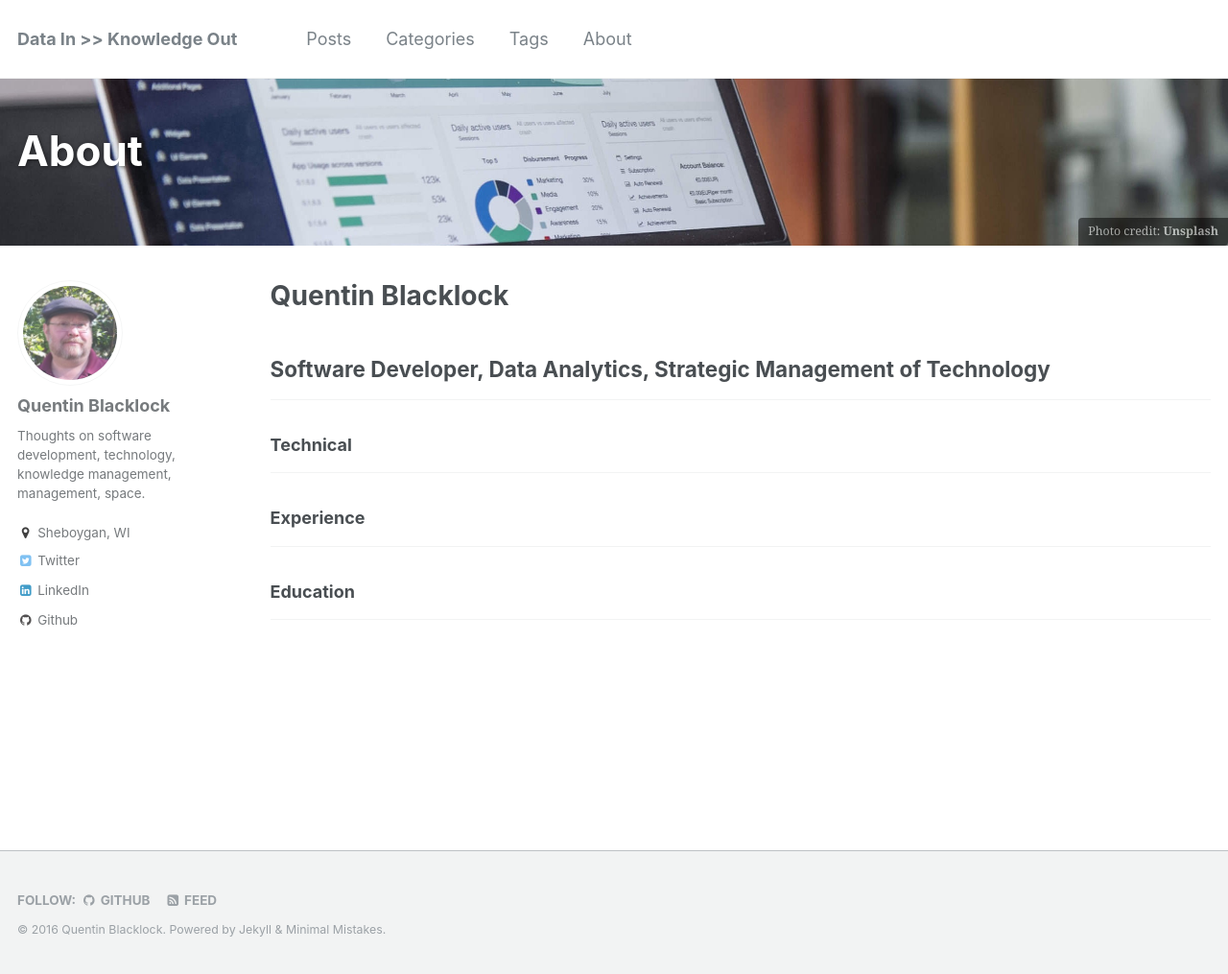
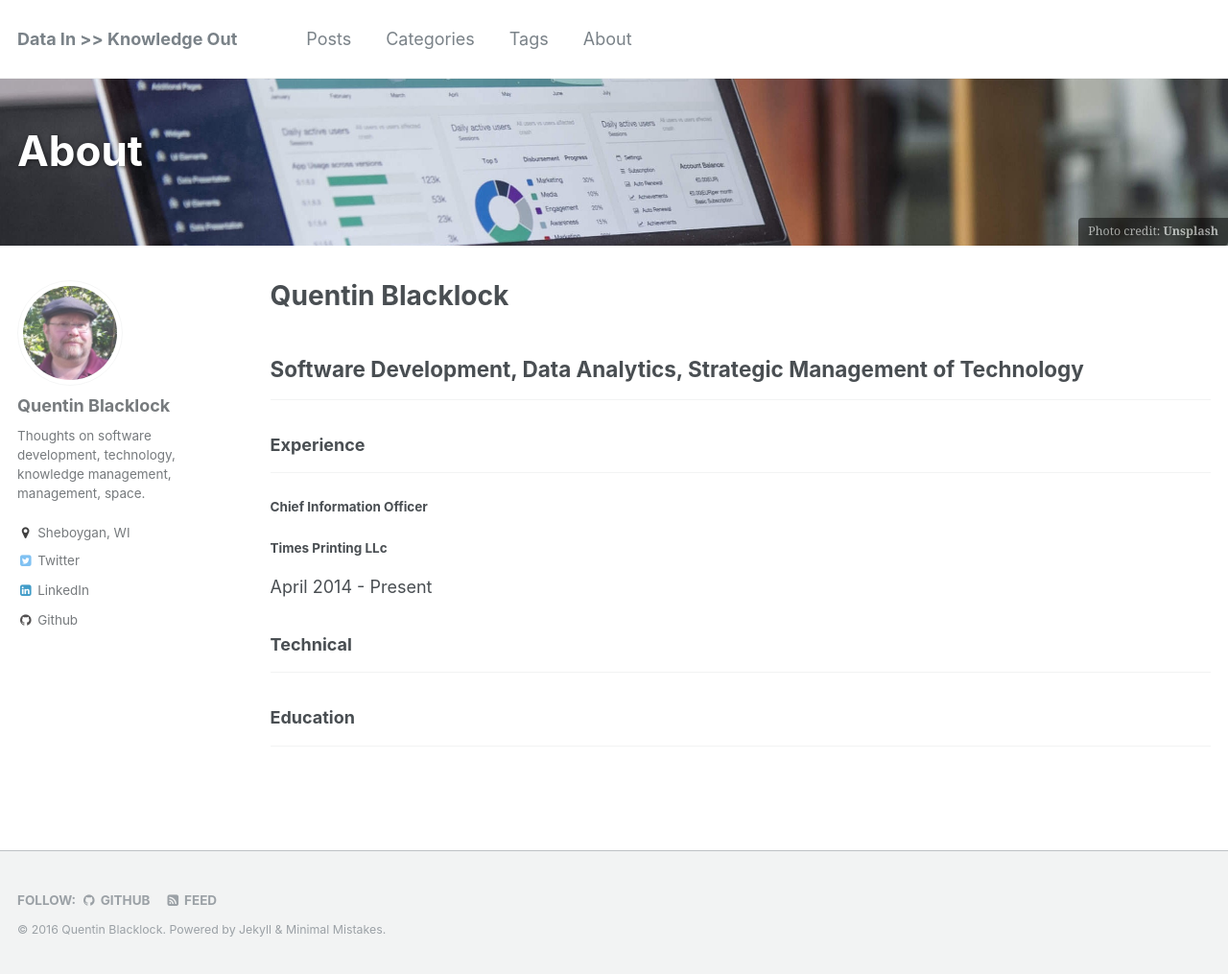
Before and after one commit to quentin-blacklock/quentin-blacklock.github.io, a Jekyll site: the page built from _pages/about.md, in a window 1280 px wide and 1015 px high. Shown: the whole window at 96% size. Built offline with Jekyll 4.4.1, drawn with Linux system fonts in a browser that asks for light colours.

Commit message:
Edit About

```diff
--- a/_pages/about.md
+++ b/_pages/about.md
@@ -10,14 +10,21 @@ author_profile: true
 
 # Quentin Blacklock
 
-## Software Developer, Data Analytics, Strategic Management of Technology
-_____
-
-### Technical
+## Software Development, Data Analytics, Strategic Management of Technology
 _____
 
 ### Experience
 _____
 
+#### Chief Information Officer
+##### Times Printing LLc
+April 2014 - Present
+
+
+
+### Technical
+_____
+
+
 ### Education
 _____
```
